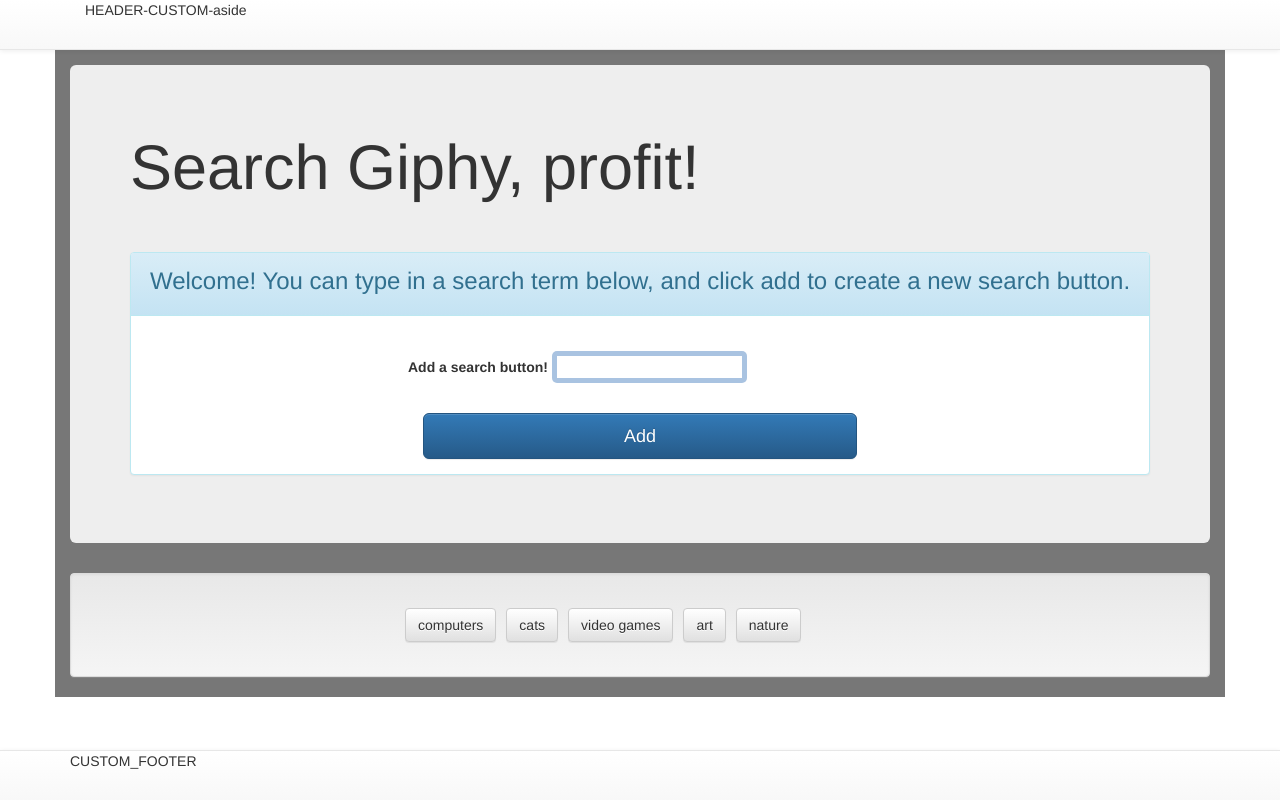
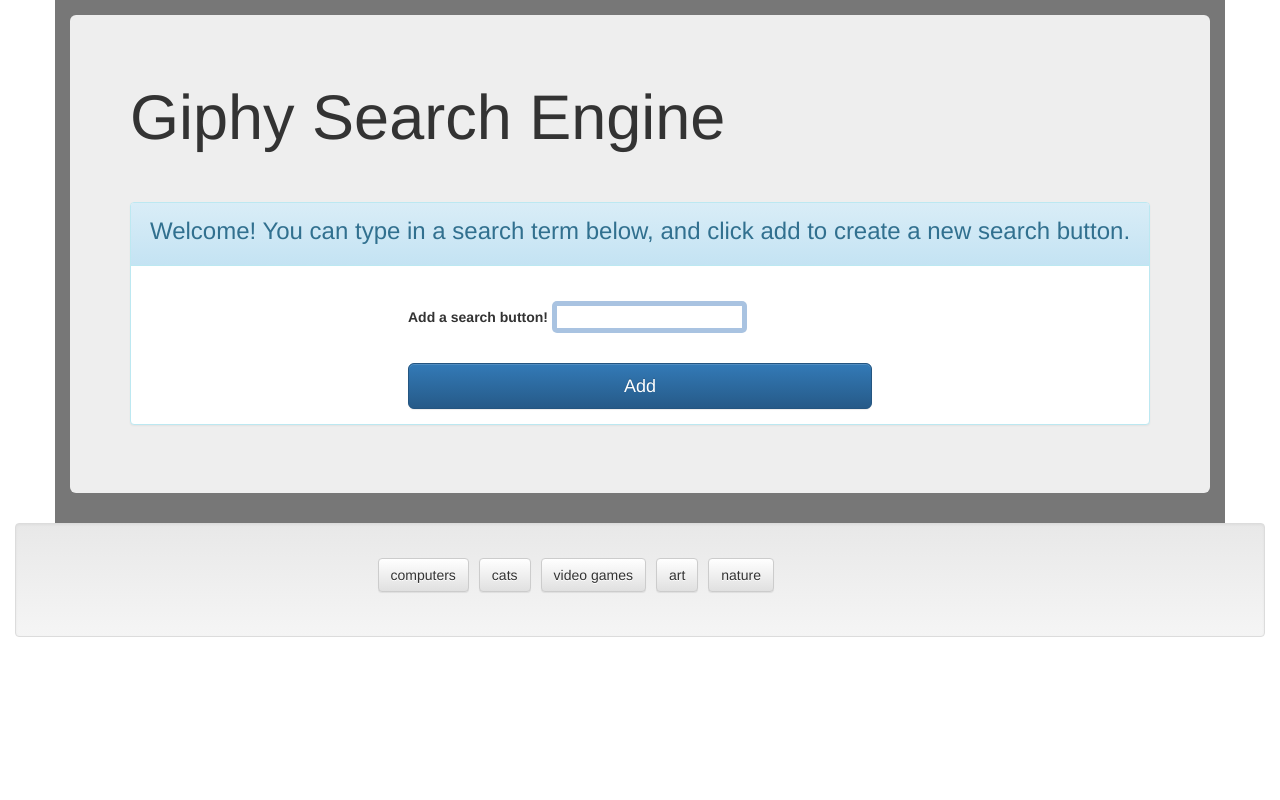
Before and after one commit to ctayl/GifTastic, a plain HTML site: page index.html in a window 1280 px wide. Drawn offline with nearby package versions, Linux system fonts and the light colour scheme.

Commit message:
Enhance!

```diff
--- a/assets/css/style.css
+++ b/assets/css/style.css
@@ -1,7 +1,7 @@
 
 
 body {
-    padding-top: 50px;
+
     height: 100%;
 }
 
@@ -46,7 +46,8 @@
 }
 
 #button-custom {
-    margin-left: 10px;;
+    margin-left: 10px;
+    margin-bottom: 10px;
 
 }
 
--- a/index.html
+++ b/index.html
@@ -37,17 +37,19 @@
 </head>
 
 <body>
-    <div id="header-custom" class="navbar navbar-default navbar-fixed-top">
+    <!-- <div id="header-custom" class="navbar navbar-default navbar-fixed-top">
         <div class="container">
             <div class="col-sm-4" id="header-custom-aside">
-                HEADER-CUSTOM-aside
+                <h1>Giphy Search App
+                    <small>Chris Berger</small>
+                </h1>
             </div>
         </div>
-    </div>
+    </div> -->
     <div class="container-fluid">
         <div class="container" id="bkg-custom">
             <div class="jumbotron">
-                <h1>Search Giphy, profit!</h1>
+                <h1>Giphy Search Engine</h1>
                 <br>
                 <br>
                 <div class="panel panel-info">
@@ -60,12 +62,13 @@
                         <div class="col-sm-3"></div>
                         <div class="col-sm-6">
                             <br>
+                            <div class="container"></div>
                             <form id="movie-form">
                                 <label for="movie-input">Add a search button!</label>
                                 <input type="text" id="btn-input">
                             </form>
                             <br>
-                            <div class="container">
+
                                 <a class="btn btn-primary btn-lg" id="add-btn" href="#" role="button">Add</a>
                             </div>
                         </div>
@@ -84,6 +87,7 @@
                         <div class="col-sm-3"></div>
                         <div class="col-sm-6" id="button-row">
                         </div>
+                        <div class="col-sm-3"></div>
                     </div>
                 </div>
             </div>
@@ -93,11 +97,7 @@
             <div id="container-fluid">
                 <div class="row" id="img-row"></div>
             </div>
-            <nav class="navbar navbar-default navbar-fixed-bottom" id="custom-footer">
-                <div class="container">
-                    CUSTOM_FOOTER
-                </div>
-            </nav>
+
         </div>
     </div>
 </body>
```
